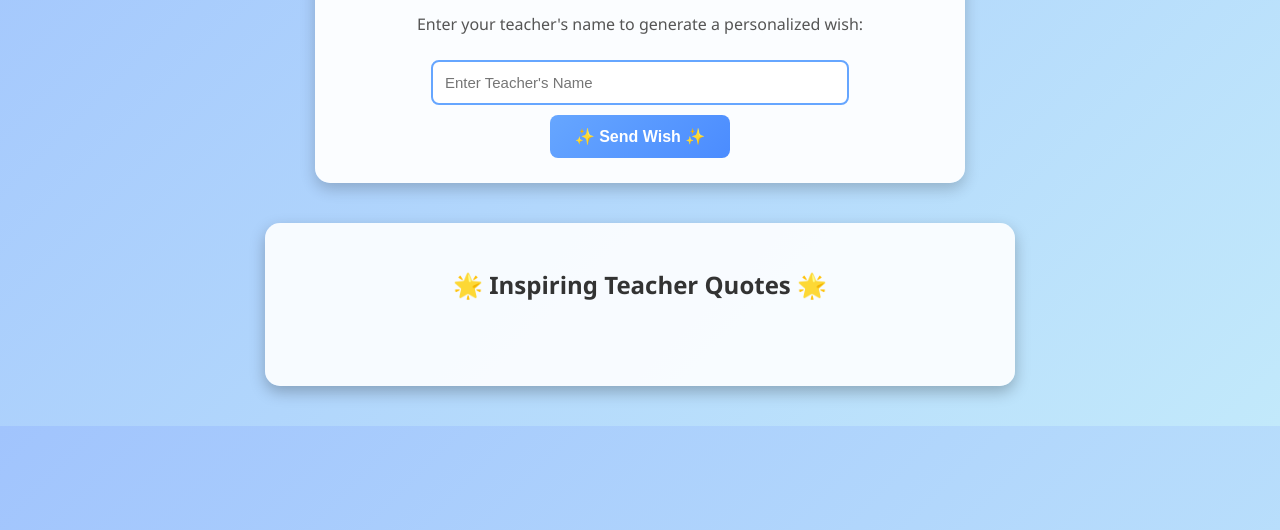
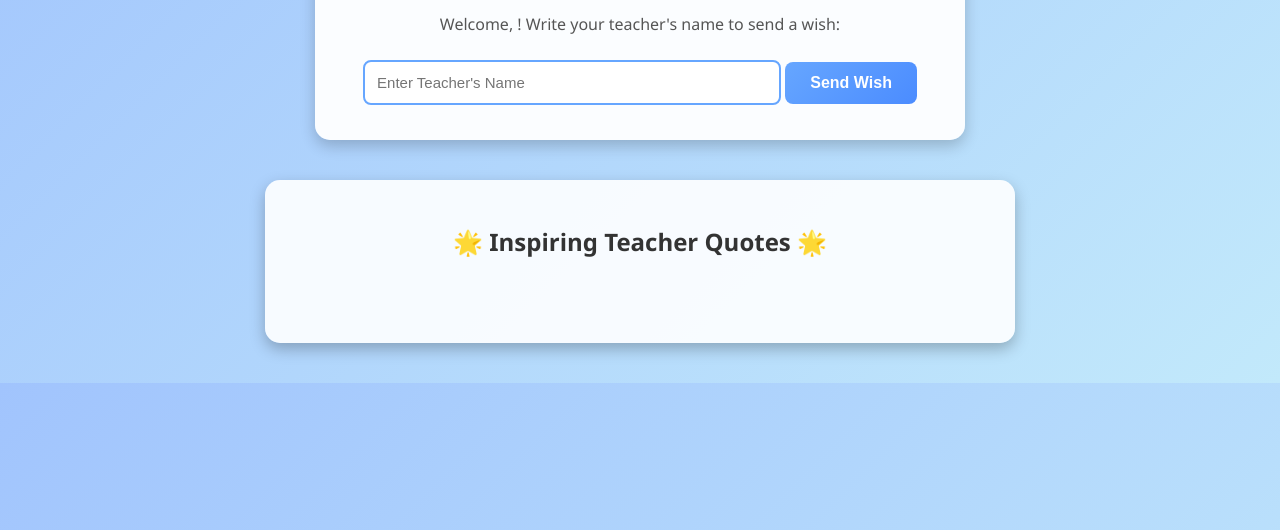
Before and after one commit to Afrose-2314/wishes, a plain HTML site: page index.html in a window 1280 px wide. Shown: the part 270-800 px from the top of the page. Drawn offline with Linux system fonts and the light colour scheme.

Commit message:
Update index.html

```diff
--- a/index.html
+++ b/index.html
@@ -7,7 +7,7 @@
   <link rel="stylesheet" href="style.css" />
 </head>
 <body>
-  <!-- ===== HEADER ===== -->
+  <!-- Header -->
   <header class="header">
     <div class="college-info">
       <img src="https://admission.psvpec.in/wp-content/uploads/2025/03/Frame-40765-1.png"
@@ -20,23 +20,23 @@
     </div>
   </header>
 
-  <!-- ===== WISHES CONTAINER ===== -->
-  <main class="container">
+  <!-- Wishes Container -->
+  <div class="container">
     <h2>Teachers' Day Wishes 💌</h2>
-    <p>Enter your teacher's name to generate a personalized wish:</p>
+    <p>Welcome, <span id="displayUser"></span>! Write your teacher's name to send a wish:</p>
     <input type="text" id="teacherName" placeholder="Enter Teacher's Name" />
-    <button id="wishBtn">✨ Send Wish ✨</button>
+    <button id="wishBtn">Send Wish</button>
 
-    <!-- Letter Animation -->
+    <!-- Envelope Animation -->
     <div class="letter" id="letter">
       <div class="envelope"></div>
       <div class="paper">
         <p id="wishMessage"></p>
       </div>
     </div>
-  </main>
+  </div>
 
-  <!-- ===== INSPIRATIONAL QUOTES ===== -->
+  <!-- Inspirational Quotes -->
   <section class="quotes">
     <h2>🌟 Inspiring Teacher Quotes 🌟</h2>
     <div class="quote-box">
```
